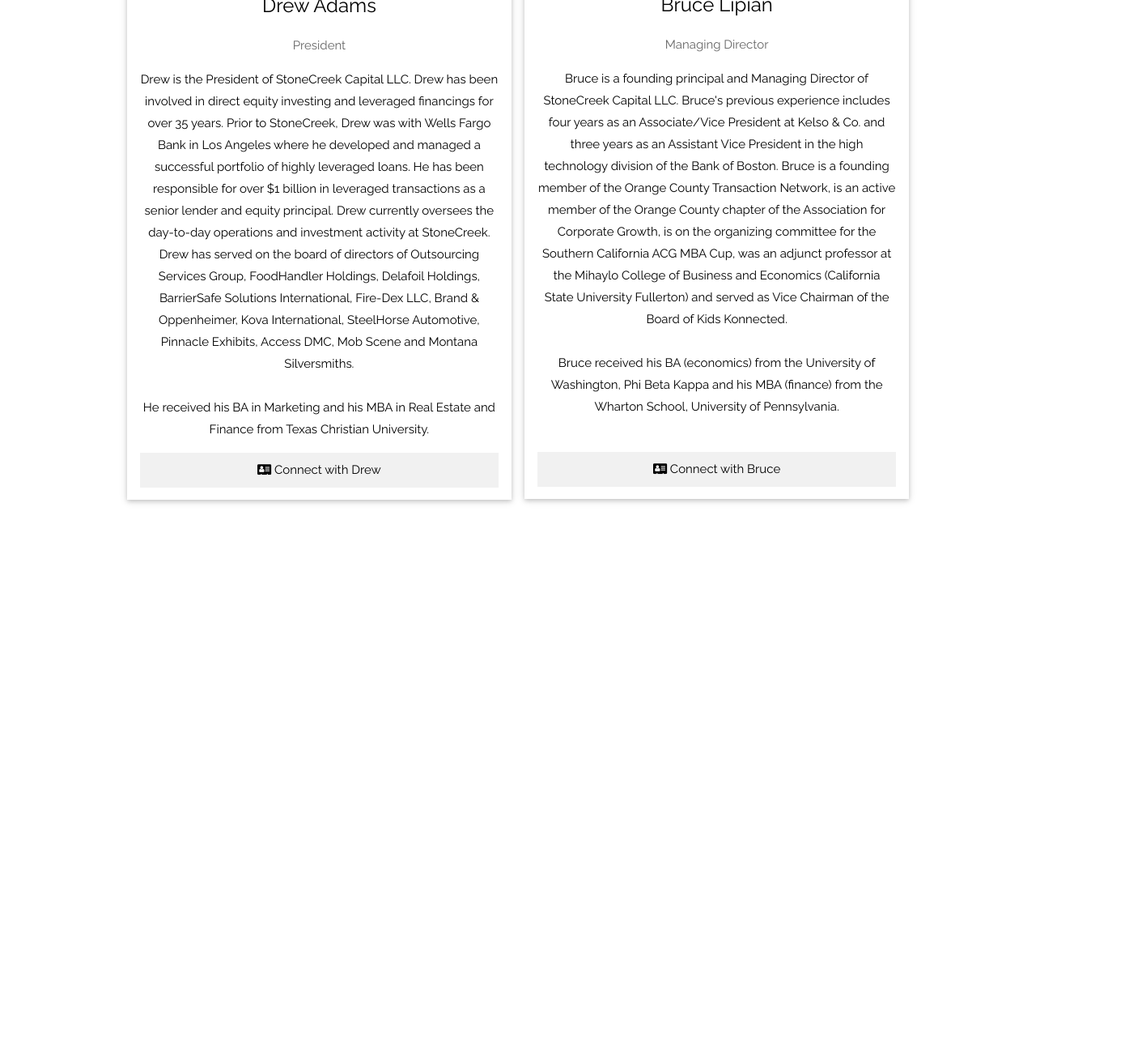
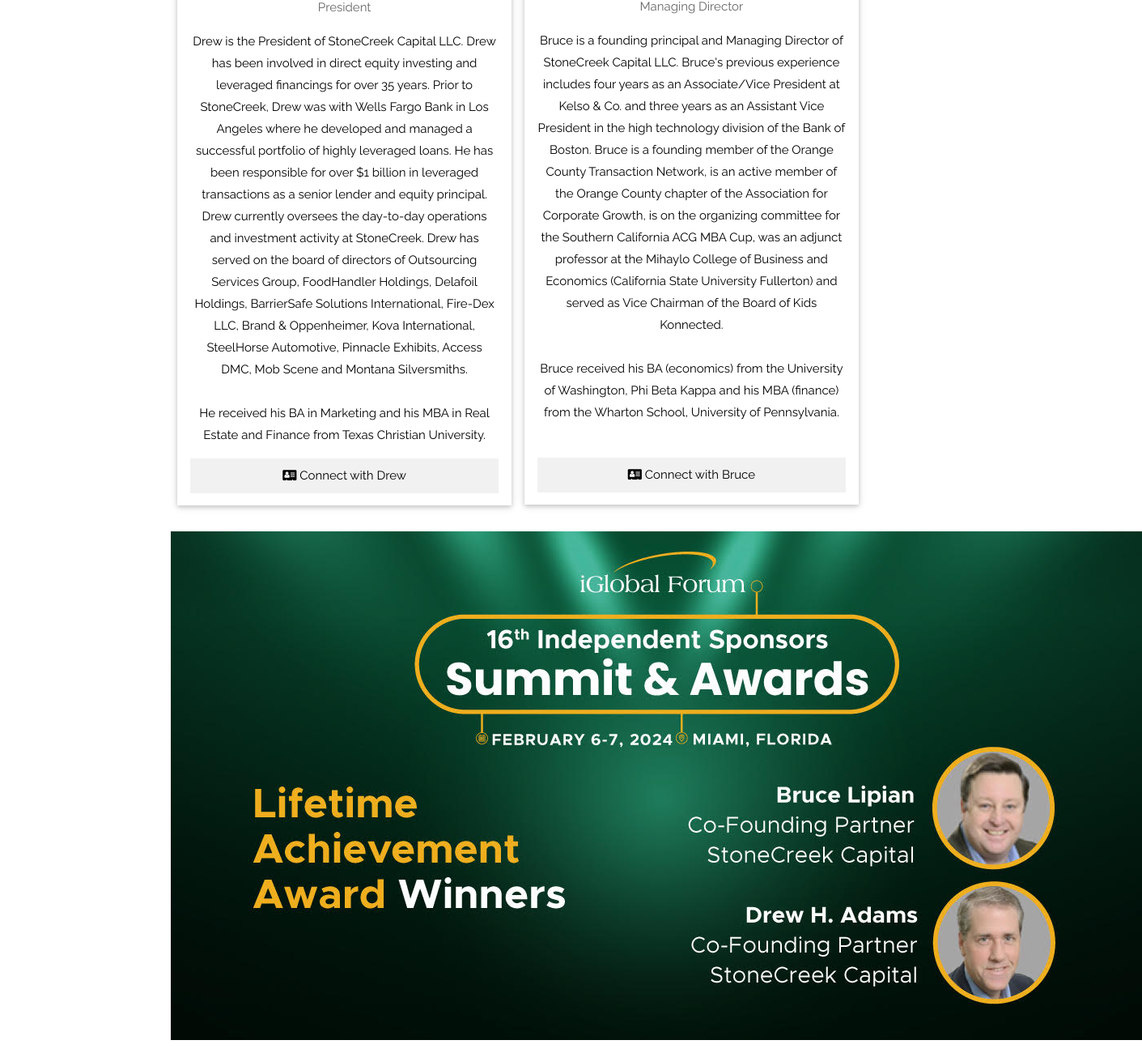
Before and after one commit to drock2024/StoneCreekSite, a plain HTML site: page team.html in a window 1280 px wide. Shown: the part 782-2082 px from the top of the page at 81% size, 1411 px wide, since content can reach past the window. Before the commit the page ends 1431 px from the top, so only its background shows below. Drawn offline with nearby package versions, Linux system fonts and the light colour scheme; files that its build step writes are made by us from their sources.

Commit message:
Added award picture

```diff
--- a/team.html
+++ b/team.html
@@ -69,7 +69,7 @@
 
 <!-- Team Section -->
 <div class="w3-container" style="padding:16px 16px;" id="team">
-    <div class="w3-row-padding" style="margin-top:64px; margin-left:10%; margin-right: 10%; text-align: center;">
+    <div class="w3-row-padding" style="margin-top:64px; margin-left:15%; margin-right: 15%; text-align: center;">
       <div class="w3-col l6 m6 w3-margin-bottom">
         <div class="w3-card">
           <img src="images/drewheadshot.jpg" alt="Drew" style="width:70%; padding-top: 5%;">
@@ -105,6 +105,9 @@
         </div>
       </div>
     </div>
+    <div class="w3-row-padding" style="margin-top:16px; margin-left:15%; margin-right: 15%; text-align: center;">
+        <img src="images/lifetimeaward.jpg">
+    </div>
   </div>
 <script>
     // Toggle between showing and hiding the sidebar when clicking the menu icon
```
Also changed, not shown: images/lifetimeaward.jpg (added).
